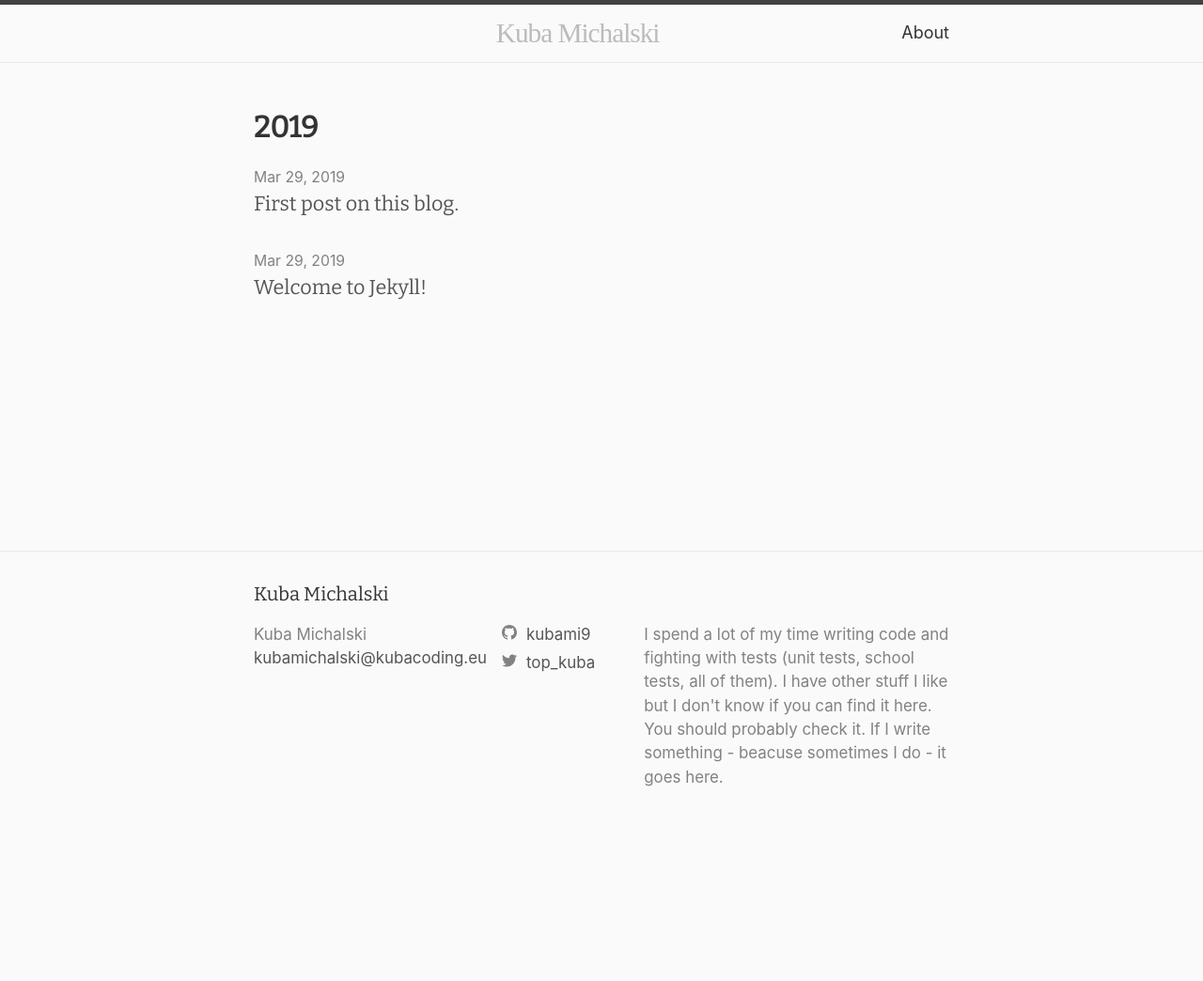
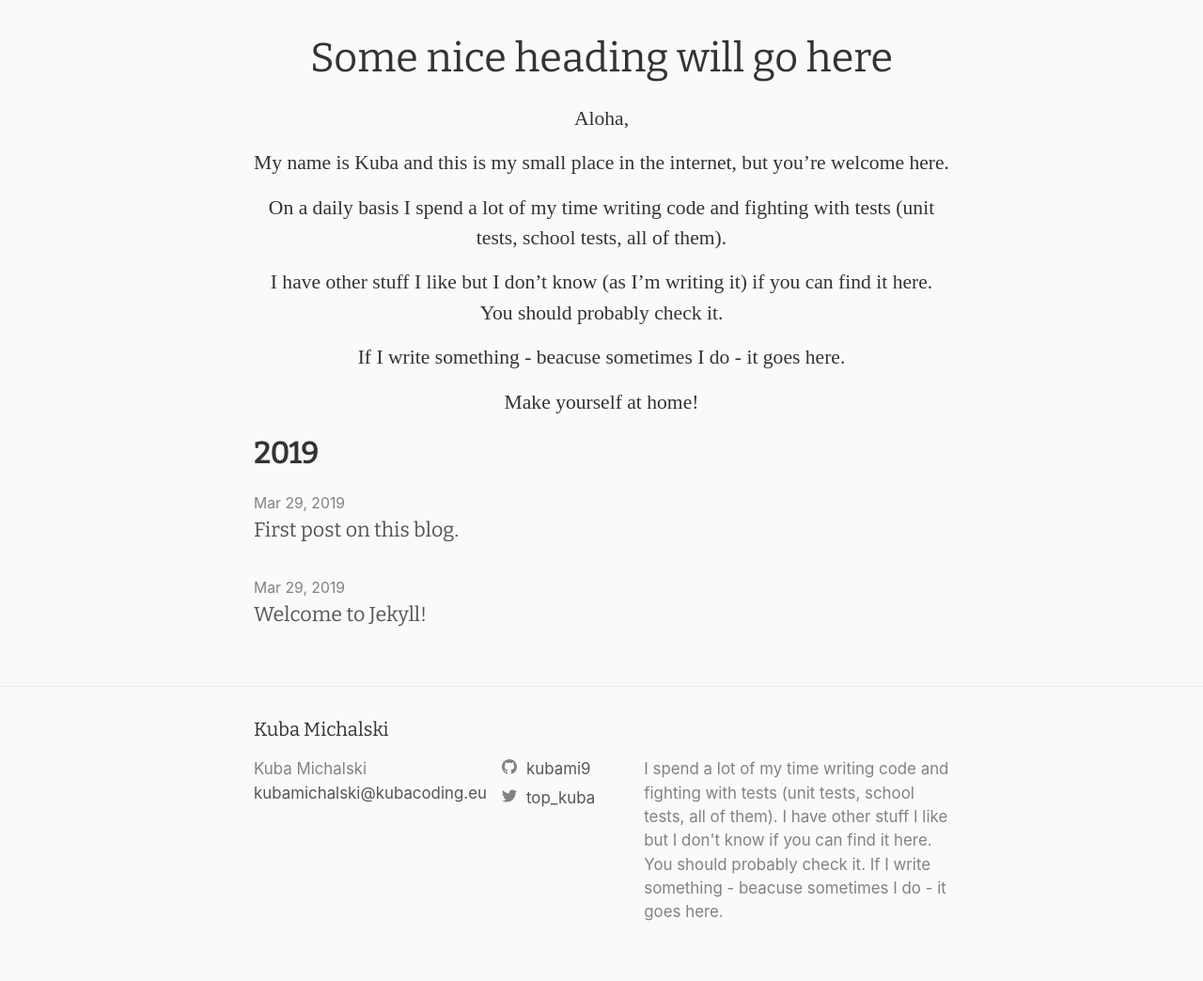
Before and after one commit to kubami9/blog, a Jekyll site: the page built from index.md, in a window 1280 px wide. Shown: the whole page at 94% size. Built offline with Jekyll 4.4.1, drawn with Linux system fonts in a browser that asks for light colours; some web fonts are replaced; before the commit the page ends 900 px from its top, so only the background shows below that.

Commit message:
Header not visible on the main page, main page text, file fixes

```diff
--- a/_layouts/default.html
+++ b/_layouts/default.html
@@ -5,7 +5,9 @@
 
   <body>
 
-    {%- include header.html -%}
+    {%- if page.layout != "home" -%}
+      {%- include header.html -%}
+    {%- endif -%}
 
     <main class="page-content" aria-label="Content">
       <div class="wrapper">
--- a/_layouts/home.html
+++ b/_layouts/home.html
@@ -8,14 +8,11 @@ layout: default
   {%- endif -%}
 
   <div class="intro">
-
-    <p class="intro-description">
-      <!-- TODO -->
-      {{ site.data.about.md }}
-    </p>
+    <!-- TODO -->
+      <h1>Some nice heading will go here</h1>
+      {{ content }}
   </div>
 
-  {{ content }}
 
   {%- if site.posts.size > 0 -%}
     <h2 class="post-list-heading">{{ page.list_title | default: "2019" }}</h2>
--- a/_sass/minima/_custom.scss
+++ b/_sass/minima/_custom.scss
@@ -1,6 +1,5 @@
 .intro {
-  &-description {
-    font-family: $caption-font-family;
-    @include relative-font-size(1.2);
-  }
+  font-family: $caption-font-family;
+  @include relative-font-size(1.2);
+  text-align: center;
 }
--- a/index.md
+++ b/index.md
@@ -4,3 +4,15 @@
 
 layout: home
 ---
+
+Aloha,
+
+My name is Kuba and this is my small place in the internet, but you're welcome here.
+
+On a daily basis I spend a lot of my time writing code and fighting with tests (unit tests, school tests, all of them).
+
+I have other stuff I like but I don't know (as I'm writing it) if you can find it here. You should probably check it.
+
+If I write something - beacuse sometimes I do - it goes here.
+
+Make yourself at home!
```
Also changed, not shown: Gemfile (+1 -6 lines).
